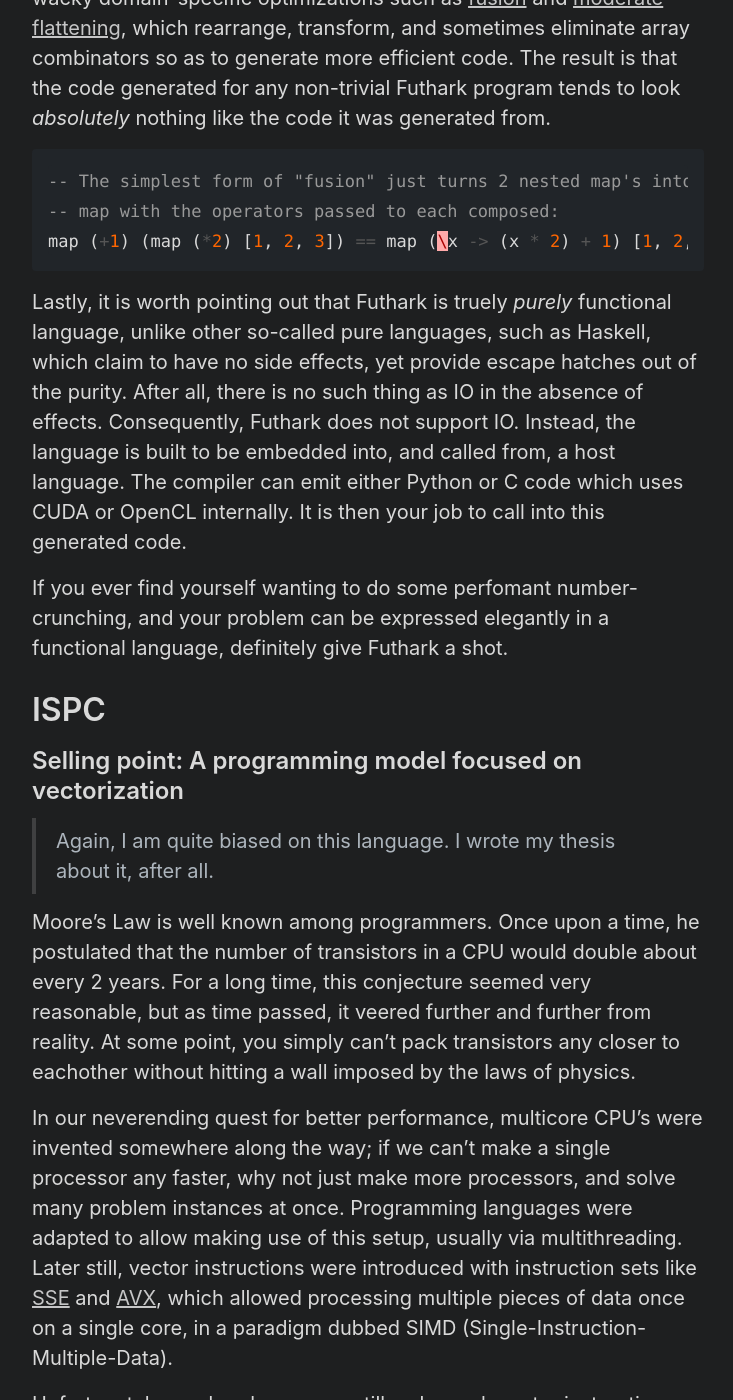
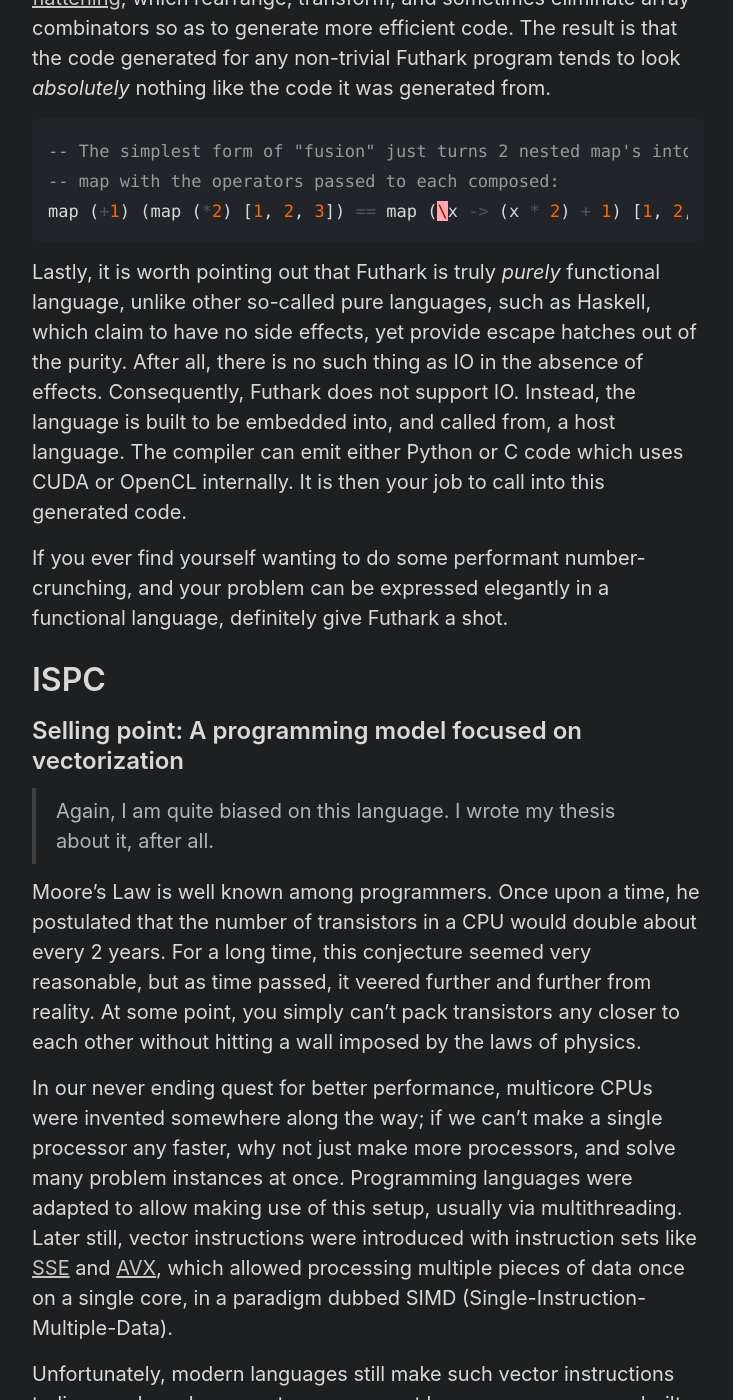
Before and after one commit to pema99/pema99.github.io, a Jekyll site: the page built from _posts/2022-07-28-interestinglangs.md, in a window 1280 px wide and 1400 px high, scrolled down 3052 px. Shown: the whole window, without its empty margins (272-1005 px from the left). Built offline with Jekyll 4.4.1, drawn with Linux system fonts in a browser that asks for light colours; some of the changed text lies outside the part shown.

Commit message:
Spelling

````diff
--- a/_posts/2022-07-28-interestinglangs.md
+++ b/_posts/2022-07-28-interestinglangs.md
@@ -61,18 +61,18 @@
 map (+1) (map (*2) [1, 2, 3]) == map (\x -> (x * 2) + 1) [1, 2, 3]
 ```
 
-Lastly, it is worth pointing out that Futhark is truely _purely_ functional language, unlike other so-called pure languages, such as Haskell, which claim to have no side effects, yet provide escape hatches out of the purity. After all, there is no such thing as IO in the absence of effects. Consequently, Futhark does not support IO. Instead, the language is built to be embedded into, and called from, a host language. The compiler can emit either Python or C code which uses CUDA or OpenCL internally. It is then your job to call into this generated code.
+Lastly, it is worth pointing out that Futhark is truly _purely_ functional language, unlike other so-called pure languages, such as Haskell, which claim to have no side effects, yet provide escape hatches out of the purity. After all, there is no such thing as IO in the absence of effects. Consequently, Futhark does not support IO. Instead, the language is built to be embedded into, and called from, a host language. The compiler can emit either Python or C code which uses CUDA or OpenCL internally. It is then your job to call into this generated code.
 
-If you ever find yourself wanting to do some perfomant number-crunching, and your problem can be expressed elegantly in a functional language, definitely give Futhark a shot.
+If you ever find yourself wanting to do some performant number-crunching, and your problem can be expressed elegantly in a functional language, definitely give Futhark a shot.
 
 # ISPC
 ## Selling point: A programming model focused on vectorization
 
 > Again, I am quite biased on this language. I wrote my thesis about it, after all.
 
-Moore's Law is well known among programmers. Once upon a time, he postulated that the number of transistors in a CPU would double about every 2 years. For a long time, this conjecture seemed very reasonable, but as time passed, it veered further and further from reality. At some point, you simply can't pack transistors any closer to eachother without hitting a wall imposed by the laws of physics.
+Moore's Law is well known among programmers. Once upon a time, he postulated that the number of transistors in a CPU would double about every 2 years. For a long time, this conjecture seemed very reasonable, but as time passed, it veered further and further from reality. At some point, you simply can't pack transistors any closer to each other without hitting a wall imposed by the laws of physics.
 
-In our neverending quest for better performance, multicore CPU's were invented somewhere along the way; if we can't make a single processor any faster, why not just make more processors, and solve many problem instances at once. Programming languages were adapted to allow making use of this setup, usually via multithreading. Later still, vector instructions were introduced with instruction sets like [SSE](https://en.wikipedia.org/wiki/Streaming_SIMD_Extensions) and [AVX](https://en.wikipedia.org/wiki/AVX), which allowed processing multiple pieces of data once on a single core, in a paradigm dubbed SIMD (Single-Instruction-Multiple-Data).
+In our never ending quest for better performance, multicore CPUs were invented somewhere along the way; if we can't make a single processor any faster, why not just make more processors, and solve many problem instances at once. Programming languages were adapted to allow making use of this setup, usually via multithreading. Later still, vector instructions were introduced with instruction sets like [SSE](https://en.wikipedia.org/wiki/Streaming_SIMD_Extensions) and [AVX](https://en.wikipedia.org/wiki/AVX), which allowed processing multiple pieces of data once on a single core, in a paradigm dubbed SIMD (Single-Instruction-Multiple-Data).
 
 Unfortunately, modern languages still make such vector instructions tedious and cumbersome to use, as most languages were never built around or fundamentally changed to afford ergonomic use of SIMD. The options are essentially to invoke individual vector instructions manually via vector intrinsics, which are quite painful to use and annoyingly tied to a single instruction set, or to rely on the [autovectorizing capabilities](https://gcc.gnu.org/projects/tree-ssa/vectorization.html) of most modern compilers, which are brittle and difficult to reason with ([Autovectorization is not a paradigm](https://pharr.org/matt/blog/2018/04/18/ispc-origins)). I've met a plethora of programmers who neglect SIMD entirely for these reasons, which is a shame, since it is basically free performance.
 
@@ -101,11 +101,11 @@
 
 Although similar, the ISPC program will make use of vector instructions, and thus be several times faster. The first major differences are the `uniform` and `varying` qualifiers. ISPC supports 2 kinds of data, as annotated by these. Conceptually, ISPC code is executed by several "program instances" simultaneously, which are sort of analogous to threads. `uniform` indicates that a piece of data is shared between all program instances, while `varying` data may differ between each program instance.
 
-Unlike threads, these conceptual program instances are always synchronized, and correspond directly to scalars within a vector register. If we, for example, increment a `varying` variable using the `+=` operator, this will automagically use a vectorized addition instruction, adding to each program instances variable simultaneously. As you might be able to guess by now, `varying` values are stored in vector registers.
+Unlike threads, these conceptual program instances are always synchronized, and correspond directly to scalars within a vector register. If we, for example, increment a `varying` variable using the `+=` operator, this will automagically use a vectorized addition instruction, adding to each program instance's variable simultaneously. As you might be able to guess by now, `varying` values are stored in vector registers.
 
-The next difference, the `foreach` construct, is a special kind of loop which automatically distributes iteration across the various program instances. Thus, the loop index `i` is `varying` value. In the first iteration of the loop, `i` will have a value of 0 for the first program instance, 1 for the second, 2 for the third, etc. If we, for example, assume 8 total program instances, in the next iteration `i` will be 8 for the first program instance, 9 for the second, 10 for the third, etc. If our total array size is 16, and the amount of program instances in 8, this would mean the loop runs for 2 iterations, processing 8 elements simultaneously in each of the 2.
+The next difference, the `foreach` construct, is a special kind of loop which automatically distributes iteration across the various program instances. Thus, the loop index `i` is `varying` value. In the first iteration of the loop, `i` will have a value of 0 for the first program instance, 1 for the second, 2 for the third, etc. If we, for example, assume 8 total program instances, in the next iteration `i` will be 8 for the first program instance, 9 for the second, 10 for the third, etc. If our total array size is 16, and the number of program instances is 8, this would mean the loop runs for 2 iterations, processing 8 elements simultaneously in each of the 2.
 
-With all of that out of the way, let me give a brief explanation of what the program in the previous snippet does. First, we initialize a varying accumulator to all 0's. Then, we loop over the array in a vectorized fashion. In each iteration, we load a vector values of values from the array, and add it component-wise to the accumulator. After the loop, the accumulator will contain a sum per program instance. We then sum up each program instances contribution using the builtin function `reduce_add`, which takes as input a varying value, and returns a single uniform value. This is the final sum.
+With all of that out of the way, let me give a brief explanation of what the program in the previous snippet does. First, we initialize a varying accumulator to all 0's. Then, we loop over the array in a vectorized fashion. In each iteration, we load a vector of values from the array, and add it component-wise to the accumulator. After the loop, the accumulator will contain a sum per program instance. We then sum up each program instance's contribution using the builtin function `reduce_add`, which takes as input a varying value, and returns a single uniform value. This is the final sum.
 
 With relatively few changes to the original C program, we have produced a vectorized ISPC program, which is very readable - no intrinsics nonsense to be seen. This is a general theme for the language. Many C programs can be sped up immensely by lazily rewriting them in ISPC, replacing some `for`'s with `foreach`.
 
@@ -391,7 +391,7 @@
 parent(bob, lucas).
 ```
 
-We can read this as "Alice is a parent of John", "Bob is a parent of John", "Jane is parent of Emma", etc. Again, we can make some simple queries:
+We can read this as "Alice is a parent of John", "Bob is a parent of John", "Jane is a parent of Emma", etc. Again, we can make some simple queries:
 
 ```prolog
 ?- parent(alice, john).
````
Also changed, not shown: other parts of _posts/2022-07-28-interestinglangs.md (+14 -14 lines).
